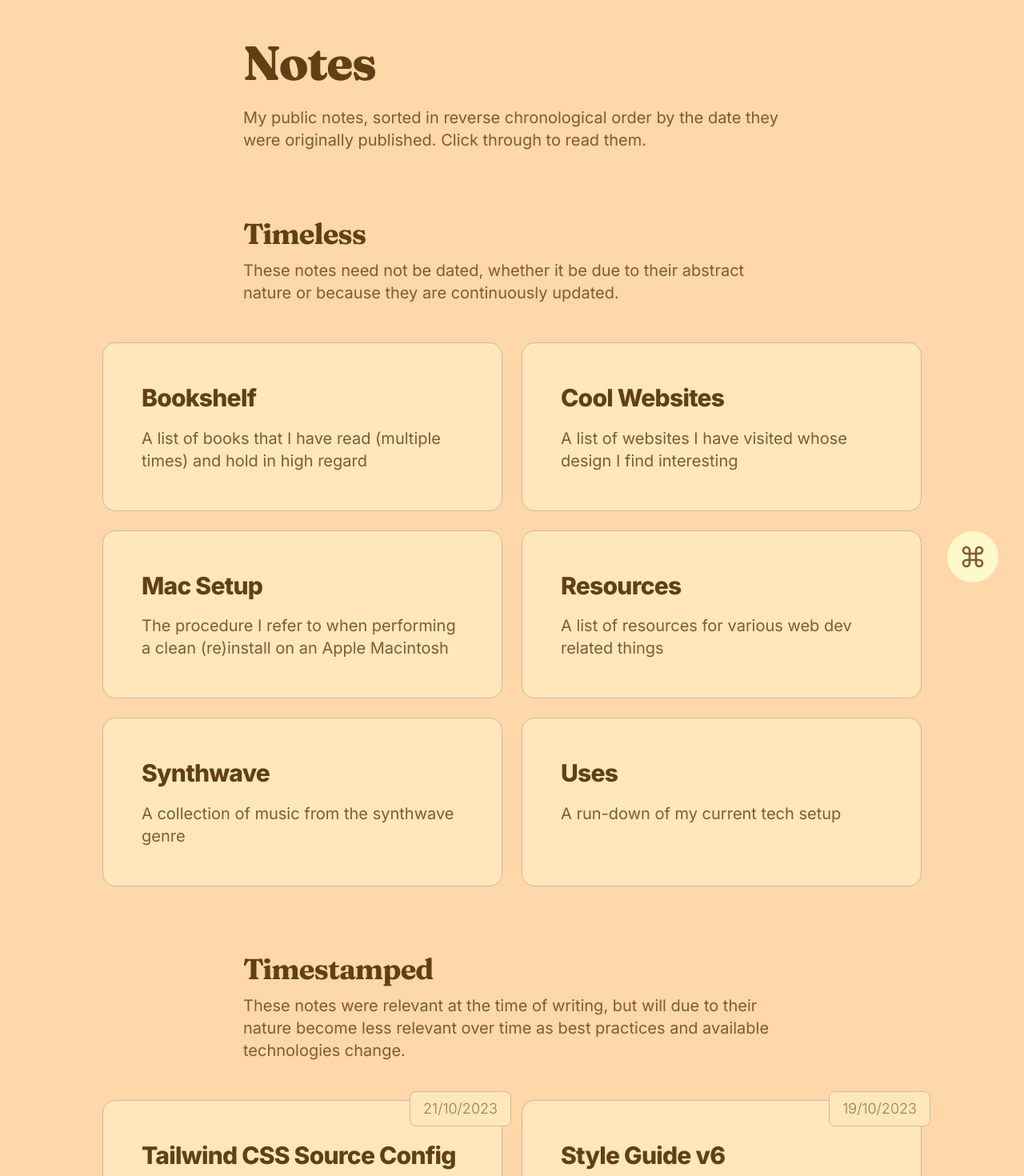
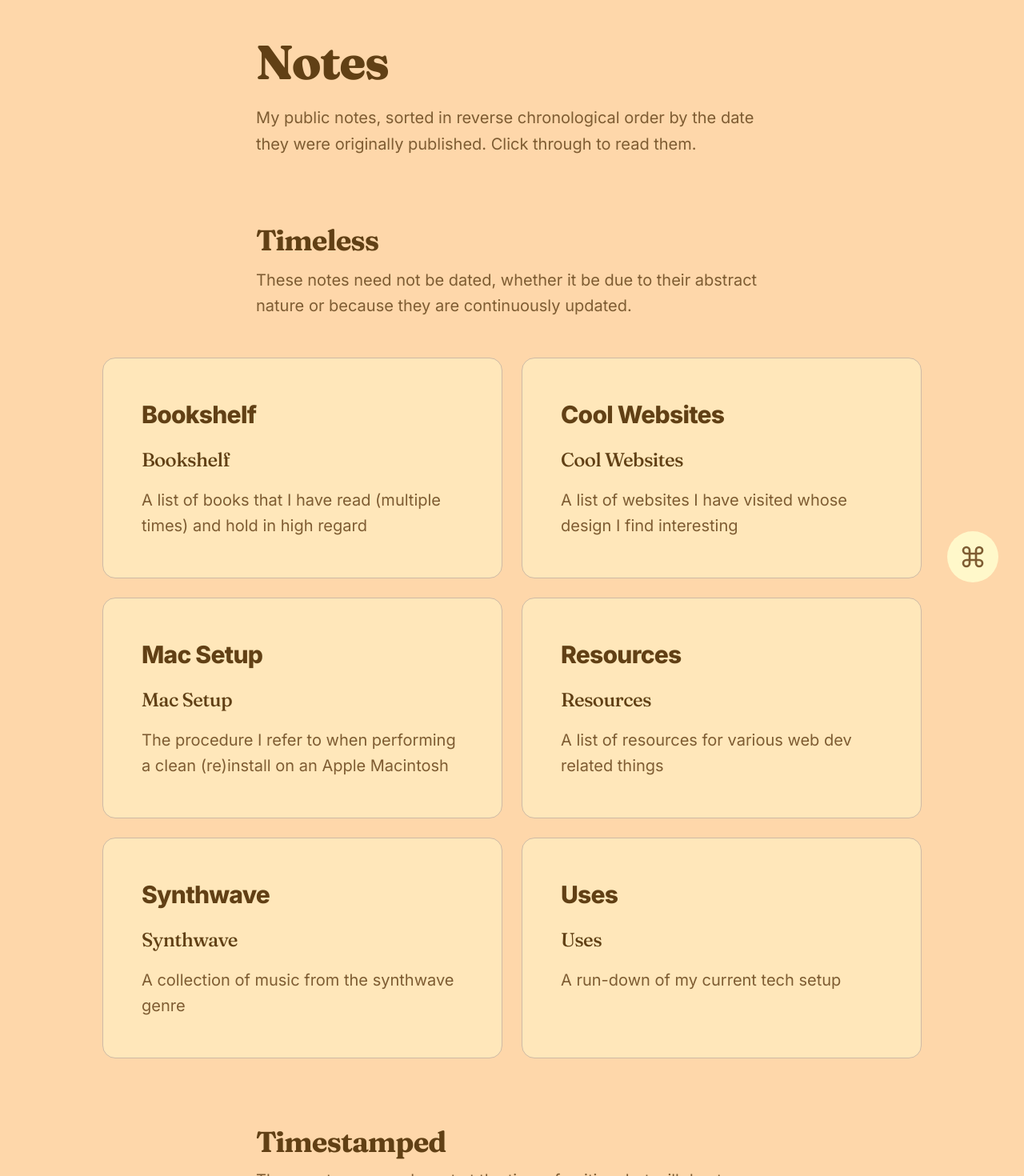
Before and after one commit to nico-bachner/v6, a Next.js app: page /notes in a window 1280 px wide. Shown: the part 40-1510 px from the top of the page at 80% size. Built offline with nearby package versions, Linux system fonts and the light colour scheme.

Commit message:
feat: text component improvements

```diff
--- a/src/app/(notes)/template.tsx
+++ b/src/app/(notes)/template.tsx
@@ -37,10 +37,10 @@ const Template: React.FC<TemplateProps> = ({ children }) => {
   const next = notes[index + 1]
 
   return (
-    <main className="mx-auto flex max-w-2xl flex-col gap-8">
+    <main className="mx-auto flex max-w-screen-sm flex-col gap-8">
       <div className="mt-8 flex flex-col gap-12 sm:mt-12 lg:mt-20">
-        <div className="mx-auto flex max-w-2xl flex-col gap-4 text-center">
-          <h1 className="font-serif text-4xl font-extrabold tracking-tight text-gray-900 dark:text-gray-100 sm:text-5xl lg:text-6xl">
+        <div className="mx-auto flex max-w-screen-sm flex-col gap-4 text-center">
+          <h1 className="text-gray-900 dark:text-gray-100 font-serif text-4xl font-extrabold tracking-tight sm:text-5xl lg:text-6xl">
             {title}
           </h1>
           <p className="text-lg font-light sm:text-xl lg:text-2xl">
@@ -53,7 +53,7 @@ const Template: React.FC<TemplateProps> = ({ children }) => {
             <Link href={previous.slug} className="flex items-center gap-2">
               <ChevronLeftIcon className="h-6 w-6" />
               <div className="flex flex-1 flex-col">
-                <span className="text-sm text-gray-500">Previous</span>
+                <span className="text-gray-500 text-sm">Previous</span>
                 <span>{previous.title}</span>
               </div>
             </Link>
@@ -63,7 +63,7 @@ const Template: React.FC<TemplateProps> = ({ children }) => {
           {next ? (
             <Link href={next.slug} className="flex items-center gap-2">
               <div className="flex flex-1 flex-col">
-                <span className="text-sm text-gray-500">Next</span>
+                <span className="text-gray-500 text-sm">Next</span>
                 <span>{next.title}</span>
               </div>
               <ChevronRightIcon className="h-6 w-6" />
@@ -73,7 +73,7 @@ const Template: React.FC<TemplateProps> = ({ children }) => {
           )}
         </div>
 
-        <div className="flex justify-between text-sm font-light text-gray-500 sm:text-base lg:text-lg">
+        <div className="text-gray-500 sm:text-md flex justify-between text-sm font-light lg:text-lg">
           <p>
             Last Updated:{' '}
             {commits && commits[0]
@@ -91,7 +91,7 @@ const Template: React.FC<TemplateProps> = ({ children }) => {
 
       <hr />
 
-      <article className="prose dark:prose-invert sm:prose-lg lg:prose-xl prose-a:text-blue-500">
+      <article className="prose-a:text-blue-500 prose sm:prose-lg lg:prose-xl dark:prose-invert">
         {children}
       </article>
 
@@ -103,7 +103,7 @@ const Template: React.FC<TemplateProps> = ({ children }) => {
             <Link href={previous.slug} className="flex items-center gap-2">
               <ChevronLeftIcon className="h-6 w-6" />
               <div className="flex flex-1 flex-col">
-                <span className="text-sm text-gray-500">Previous</span>
+                <span className="text-gray-500 text-sm">Previous</span>
                 <span>{previous.title}</span>
               </div>
             </Link>
@@ -113,7 +113,7 @@ const Template: React.FC<TemplateProps> = ({ children }) => {
           {next ? (
             <Link href={next.slug} className="flex items-center gap-2">
               <div className="flex flex-1 flex-col">
-                <span className="text-sm text-gray-500">Next</span>
+                <span className="text-gray-500 text-sm">Next</span>
                 <span>{next.title}</span>
               </div>
               <ChevronRightIcon className="h-6 w-6" />
--- a/src/app/notes/page.tsx
+++ b/src/app/notes/page.tsx
@@ -1,5 +1,6 @@
 import Link from 'next/link'
 
+import { Text } from '@/components/ui/Text'
 import { fetchNotes } from '@/lib/fetchNotes'
 import { cn } from '@/utils/cn'
 
@@ -8,30 +9,31 @@ const Page = async () => {
 
   return (
     <main className="lg:pt-28 flex flex-col gap-20 px-6 pb-32 pt-12 md:pt-20">
-      <div className="mx-auto flex max-w-2xl flex-col gap-4">
-        <h1 className="font-serif text-4xl font-extrabold tracking-tight text-primary-3 sm:text-5xl lg:text-6xl">
-          Notes
-        </h1>
+      <div className="mx-auto flex max-w-screen-sm flex-col gap-4">
+        <Text as="h1">Notes</Text>
 
-        <p className="sm:text-lg lg:text-xl">
+        <Text as="p">
           My public notes, sorted in reverse chronological order by the date
           they were originally published. Click through to read them.
-        </p>
+        </Text>
       </div>
 
       <div className="flex flex-col gap-12">
-        <div className="mx-auto flex max-w-2xl flex-col gap-2">
-          <h2 className="font-serif text-2xl font-bold tracking-tight text-primary-3 sm:text-3xl lg:text-4xl">
-            Timeless
-          </h2>
+        <div className={cn('mx-auto max-w-screen-sm', 'flex flex-col gap-2')}>
+          <Text as="h2">Timeless</Text>
 
-          <p className="sm:text-lg lg:text-xl">
+          <Text as="p">
             These notes need not be dated, whether it be due to their abstract
             nature or because they are continuously updated.
-          </p>
+          </Text>
         </div>
 
-        <div className="mx-auto grid max-w-2xl gap-6 lg:max-w-5xl lg:grid-cols-2">
+        <div
+          className={cn(
+            'mx-auto max-w-screen-sm lg:max-w-screen-lg',
+            'grid grid-cols-1 gap-6 lg:grid-cols-2',
+          )}
+        >
           {notes
             .filter(({ published }) => !published)
             .map(({ title, description, slug }) => (
@@ -46,20 +48,21 @@ const Page = async () => {
                 <h3 className="text-xl font-extrabold tracking-tight text-primary-3 sm:text-2xl lg:text-3xl">
                   {title}
                 </h3>
+                <Text as="h3" className="font-sans font-extrabold">
+                  {title}
+                </Text>
 
-                <p className="line-clamp-2 sm:text-lg lg:text-xl">
+                <Text as="p" className="line-clamp-2">
                   {description}
-                </p>
+                </Text>
               </Link>
             ))}
         </div>
       </div>
 
       <div className="flex flex-col gap-12">
-        <div className="mx-auto flex max-w-2xl flex-col gap-2">
-          <h2 className="font-serif text-2xl font-bold tracking-tight text-primary-3 sm:text-3xl lg:text-4xl">
-            Timestamped
-          </h2>
+        <div className={cn('mx-auto max-w-screen-sm', 'flex flex-col gap-2')}>
+          <Text as="h2">Timestamped</Text>
 
           <p className="sm:text-lg lg:text-xl">
             These notes were relevant at the time of writing, but will due to
@@ -68,7 +71,12 @@ const Page = async () => {
           </p>
         </div>
 
-        <div className="mx-auto grid max-w-2xl gap-6 lg:max-w-5xl lg:grid-cols-2">
+        <div
+          className={cn(
+            'mx-auto max-w-screen-sm lg:max-w-screen-lg',
+            'grid grid-cols-1 gap-6 lg:grid-cols-2',
+          )}
+        >
           {notes
             .filter(({ published }) => published)
             .sort((a, b) => b.published!.getTime() - a.published!.getTime())
@@ -95,7 +103,7 @@ const Page = async () => {
                     'absolute -right-3 -top-3 rounded px-4 py-2',
                   )}
                 >
-                  <p className="text-sm font-light text-primary-1 sm:text-base lg:text-lg">
+                  <p className="sm:text-md text-sm font-light text-primary-1 lg:text-lg">
                     {published!.toLocaleDateString('en-AU')}
                   </p>
                 </div>
--- a/src/app/projects/page.tsx
+++ b/src/app/projects/page.tsx
@@ -25,19 +25,15 @@ const Page = async () => {
 
   return (
     <main className="lg:pt-28 flex flex-col gap-12 px-6 pb-32 pt-12 md:pt-20">
-      <div className="mx-auto flex max-w-2xl flex-col gap-8">
-        <h1 className="font-serif text-4xl font-extrabold tracking-tight text-primary-3 sm:text-5xl lg:text-6xl">
-          Projects
-        </h1>
-
+      <div className="mx-auto flex max-w-screen-sm flex-col gap-8">
         <Text as="h1">Projects</Text>
 
-        <p className="sm:text-lg lg:text-xl">
+        <Text as="p">
           A comprehensive list of all the projects I have worked on, past &
           present, sorted in reverse chronological order by their respective
           dates of completion. Click on a card to reveal more information about
           the project.
-        </p>
+        </Text>
       </div>
 
       <div className="mx-auto grid max-w-5xl grid-cols-1 gap-y-8 md:grid-cols-3 lg:gap-x-40">
@@ -63,7 +59,7 @@ const Page = async () => {
                 'absolute -right-3 -top-3 rounded px-4 py-2',
               )}
             >
-              <p className="text-sm font-light text-primary-1 sm:text-base lg:text-lg">
+              <p className="sm:text-md text-sm font-light text-primary-1 lg:text-lg">
                 {getPeriod(from, to)}
               </p>
             </div>
--- a/src/components/client/CommandMenu.tsx
+++ b/src/components/client/CommandMenu.tsx
@@ -292,7 +292,7 @@ export const CommandMenu = () => {
             <div className="flex items-center gap-4 px-3">
               <MagnifyingGlassIcon className="h-6 w-6" />
               <Command.Input
-                className="w-full bg-transparent text-base outline-none placeholder:text-primary-1"
+                className="text-md w-full bg-transparent outline-none placeholder:text-primary-1"
                 placeholder="Type a command or search..."
                 value={value}
                 onValueChange={(value) => setValue(value)}
--- a/src/components/ui/Text.tsx
+++ b/src/components/ui/Text.tsx
@@ -9,15 +9,15 @@ type TextProps = Omit<React.ComponentProps<'p'>, 'color'> & {
 const getTextSize = (size: TextProps['size']) => {
   switch (size) {
     case 'sm':
-      return 'text-sm sm:text-base md:text-lg font-light tracking-wide'
+      return 'text-sm sm:text-md lg:text-lg font-light tracking-wide leading-relaxed'
     case 'md':
-      return 'text-base sm:text-lg md:text-xl font-normal tracking-normal'
+      return 'text-md sm:text-lg lg:text-xl font-normal tracking-normal leading-relaxed'
     case 'lg':
-      return 'text-lg sm:text-xl md:text-2xl font-medium tracking-tight font-serif'
+      return 'text-lg sm:text-xl lg:text-2xl font-medium tracking-tight leading-normal font-serif'
     case 'xl':
-      return 'text-2xl sm:text-3xl md:text-4xl font-bold tracking-tight font-serif'
+      return 'text-2xl sm:text-3xl lg:text-4xl font-bold tracking-tight font-serif leading-snug'
     case '2xl':
-      return 'text-4xl sm:text-5xl md:text-6xl font-extrabold tracking-tight font-serif'
+      return 'text-4xl sm:text-5xl lg:text-6xl font-extrabold tracking-tight font-serif leading-tight'
   }
 }
 
--- a/tailwind.config.ts
+++ b/tailwind.config.ts
@@ -48,19 +48,16 @@ const config: Config = {
       serif: ['var(--font-serif)'],
     },
     fontSize: {
-      xs: ['0.75rem', { lineHeight: '1.5' }],
-      sm: ['0.875rem', { lineHeight: '1.475' }],
-      base: ['1rem', { lineHeight: '1.45' }],
-      lg: ['1.125rem', { lineHeight: '1.425' }],
-      xl: ['1.25rem', { lineHeight: '1.4' }],
-      '2xl': ['1.5rem', { lineHeight: '1.375' }],
-      '3xl': ['1.875rem', { lineHeight: '1.35' }],
-      '4xl': ['2.25rem', { lineHeight: '1.325' }],
-      '5xl': ['3rem', { lineHeight: '1.3' }],
-      '6xl': ['3.75rem', { lineHeight: '1.275' }],
-      '7xl': ['4.5rem', { lineHeight: '1.25' }],
-      '8xl': ['6rem', { lineHeight: '1.225' }],
-      '9xl': ['8rem', { lineHeight: '1.2' }],
+      xs: '0.75rem',
+      sm: '0.875rem',
+      md: '1rem',
+      lg: '1.125rem',
+      xl: '1.25rem',
+      '2xl': '1.5rem',
+      '3xl': '1.875rem',
+      '4xl': '2.25rem',
+      '5xl': '3rem',
+      '6xl': '3.75rem',
     },
     height: ({ theme }) => ({
       ...theme('spacing'),
```
Also changed, not shown: src/app/(projects)/template.tsx (+9 -9 lines).
